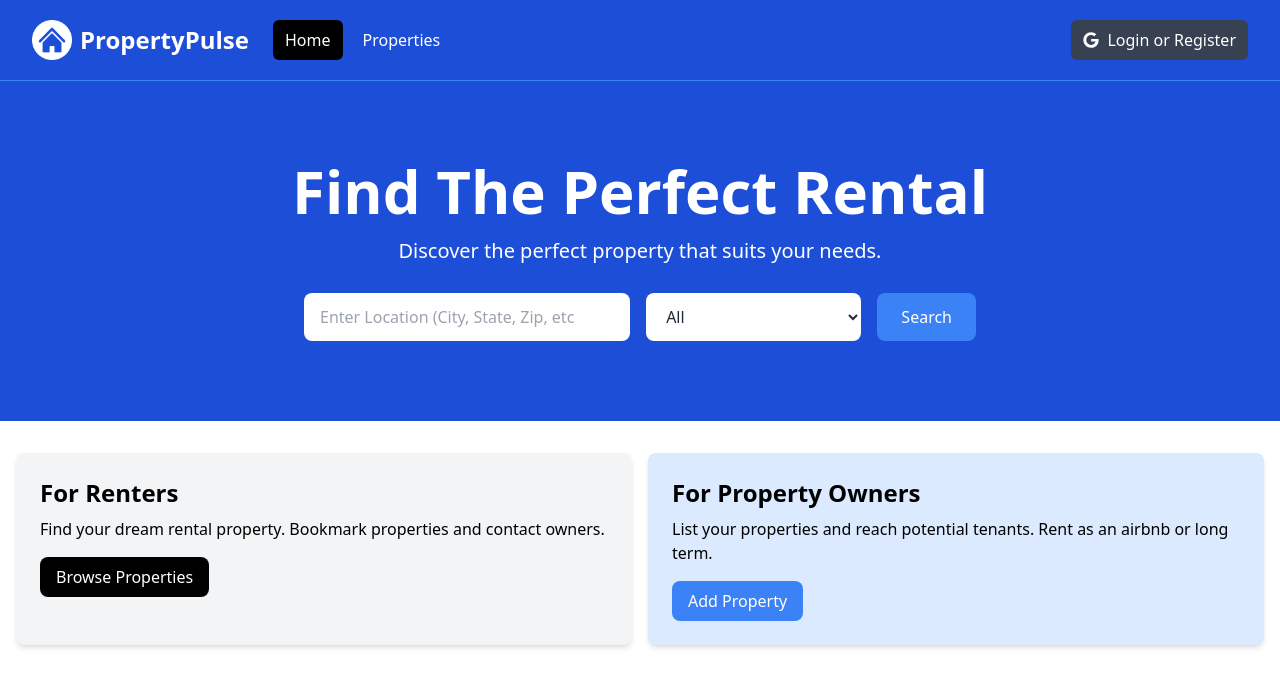
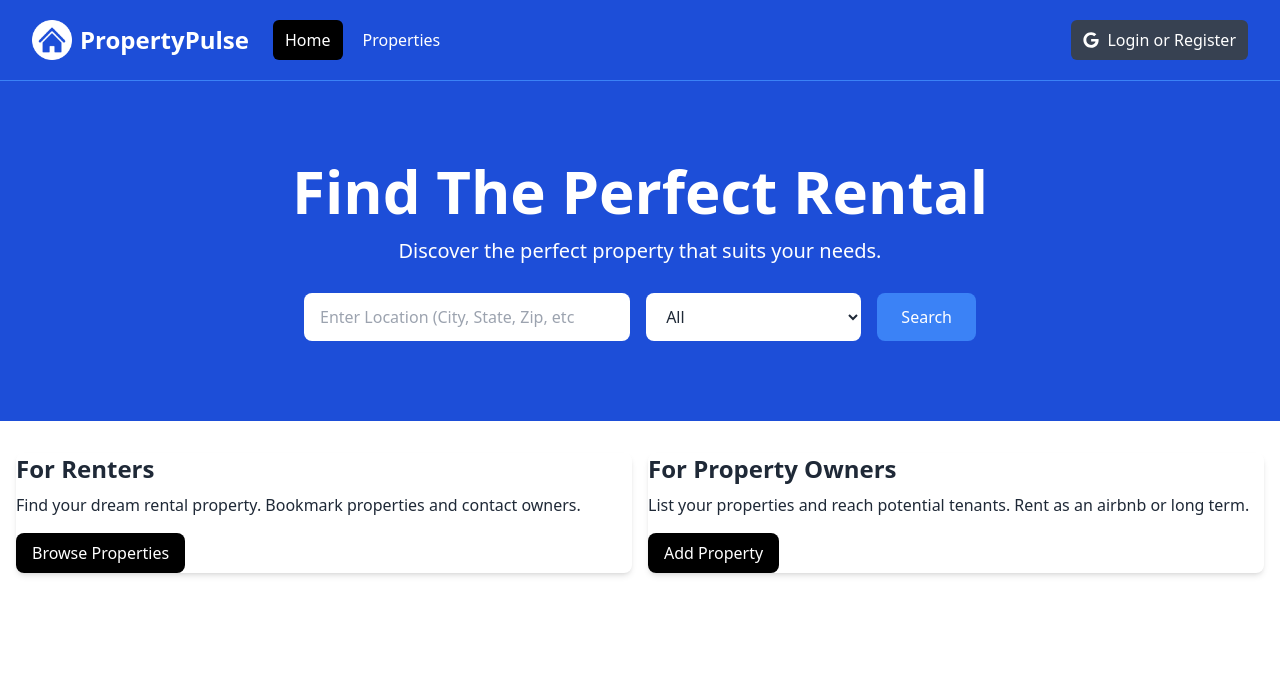
Before and after one commit to Jaspreet-Nijjar/nextjs-property-app, a Next.js app: page / in a window 1280 px wide. Shown: the top 686 px of the page. Built offline with nearby package versions, Linux system fonts and the light colour scheme.

Commit message:
added InfoBox with props passed in from InfoBoxes

```diff
--- a/components/InfoBox.tsx
+++ b/components/InfoBox.tsx
@@ -4,7 +4,7 @@ import { ReactNode } from 'react';
 interface InfoBoxProps {
   heading: string;
   backgroundColor: string;
-  textColor: string;
+  textColor?: string;
   buttonInfo: {
     link: string;
     backgroundColor: string;
--- a/components/InfoBoxes.tsx
+++ b/components/InfoBoxes.tsx
@@ -1,36 +1,36 @@
 import Link from 'next/link';
+import InfoBox from './InfoBox';
 
 const InfoBoxes = () => {
   return (
     <section>
       <div className="container-xl lg:container m-auto">
         <div className="grid grid-cols-1 md:grid-cols-2 gap-4 p-4 rounded-lg">
-          <div className="bg-gray-100 p-6 rounded-lg shadow-md">
-            <h2 className="text-2xl font-bold">For Renters</h2>
-            <p className="mt-2 mb-4">
-              Find your dream rental property. Bookmark properties and contact
-              owners.
-            </p>
-            <Link
-              href="/properties"
-              className="inline-block bg-black text-white rounded-lg px-4 py-2 hover:bg-gray-700"
-            >
-              Browse Properties
-            </Link>
-          </div>
-          <div className="bg-blue-100 p-6 rounded-lg shadow-md">
-            <h2 className="text-2xl font-bold">For Property Owners</h2>
-            <p className="mt-2 mb-4">
-              List your properties and reach potential tenants. Rent as an
-              airbnb or long term.
-            </p>
-            <Link
-              href="/property/add"
-              className="inline-block bg-blue-500 text-white rounded-lg px-4 py-2 hover:bg-blue-600"
-            >
-              Add Property
-            </Link>
-          </div>
+          <InfoBox
+            heading="For Renters"
+            backgroundColor="bg-gray-100"
+            buttonInfo={{
+              text: 'Browse Properties',
+              link: '/properties',
+              backgroundColor: 'bg-black',
+            }}
+          >
+            Find your dream rental property. Bookmark properties and contact
+            owners.
+          </InfoBox>
+
+          <InfoBox
+            heading="For Property Owners"
+            backgroundColor="bg-gray-100"
+            buttonInfo={{
+              text: 'Add Property',
+              link: '/property/add',
+              backgroundColor: 'bg-black',
+            }}
+          >
+            List your properties and reach potential tenants. Rent as an airbnb
+            or long term.
+          </InfoBox>
         </div>
       </div>
     </section>
```
